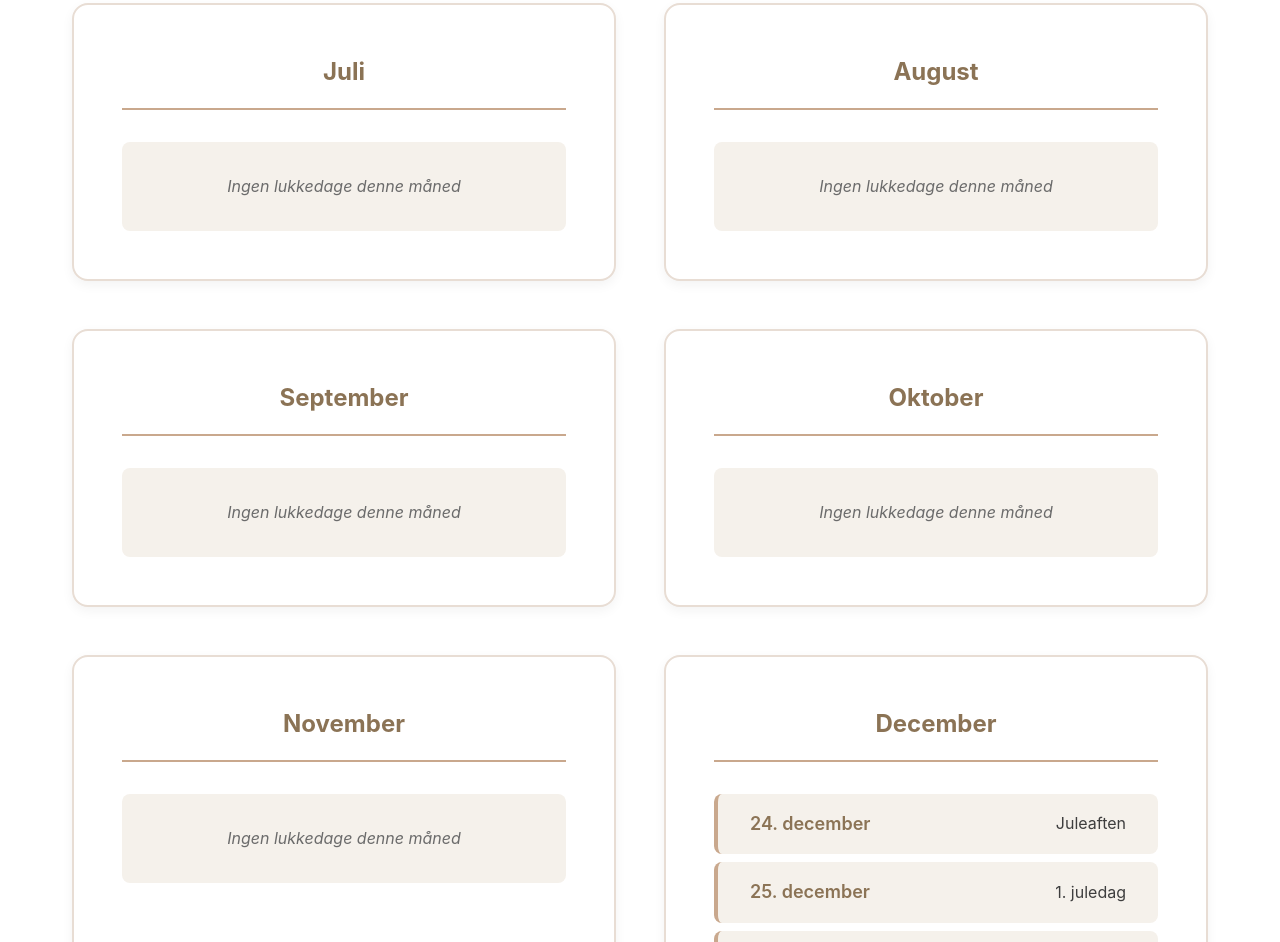
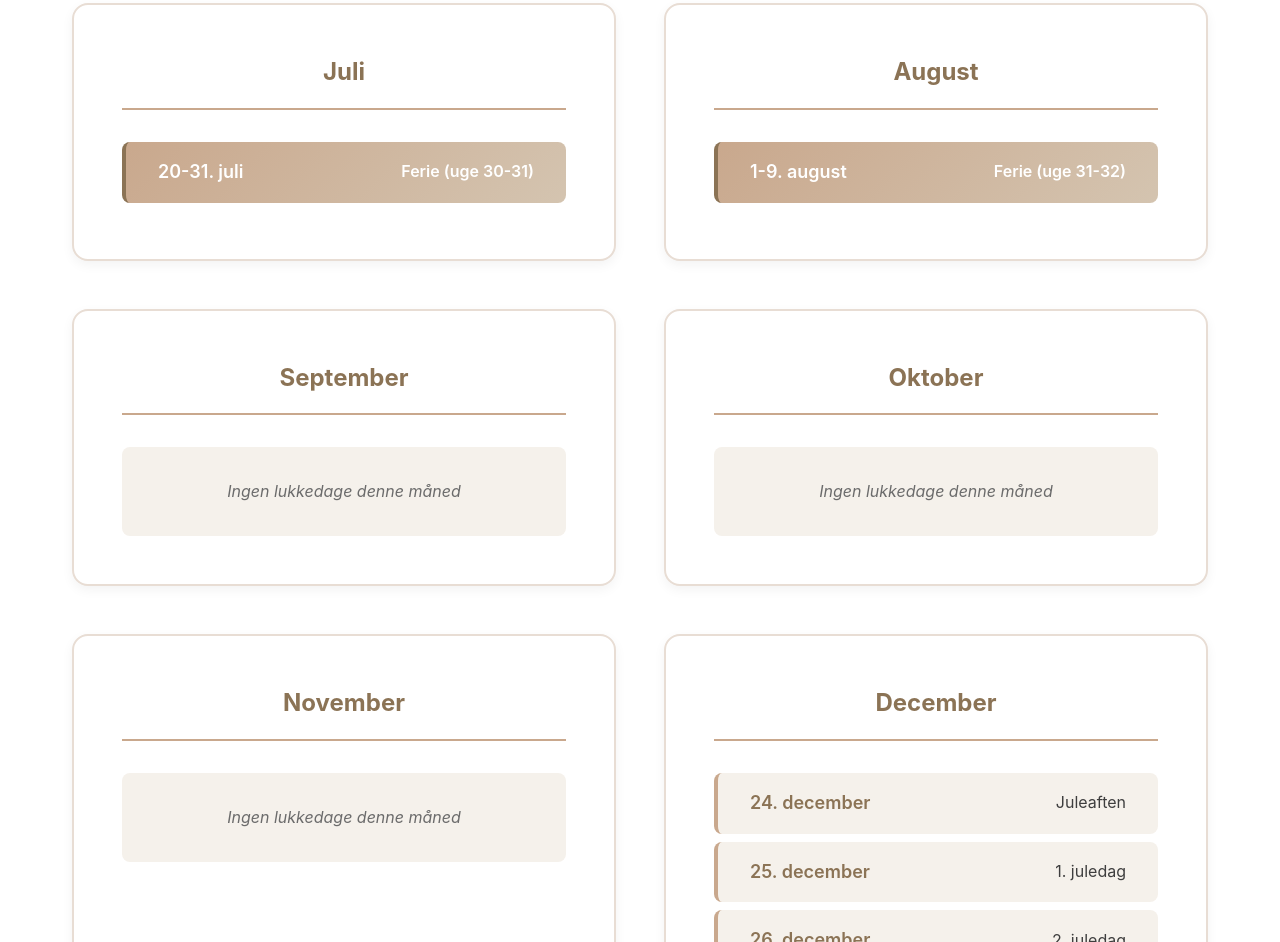
Before and after one commit to styrken/-villa-krol-kke, a website: page ferie.html in a window 1280 px wide. Shown: the part 2251-3193 px from the top of the page. Drawn offline with Linux system fonts and the light colour scheme.

Commit message:
Tilføjet ferie i uge 30-32 (20 juli - 9 august) til kalenderen

```diff
--- a/ferie.html
+++ b/ferie.html
@@ -145,15 +145,17 @@
 
                     <div class="closed-days-month">
                         <h3 class="month-header">Juli</h3>
-                        <div class="no-closed-days">
-                            <p>Ingen lukkedage denne måned</p>
+                        <div class="closed-day-item highlight-period">
+                            <span class="closed-day-date">20-31. juli</span>
+                            <span class="closed-day-name">Ferie (uge 30-31)</span>
                         </div>
                     </div>
 
                     <div class="closed-days-month">
                         <h3 class="month-header">August</h3>
-                        <div class="no-closed-days">
-                            <p>Ingen lukkedage denne måned</p>
+                        <div class="closed-day-item highlight-period">
+                            <span class="closed-day-date">1-9. august</span>
+                            <span class="closed-day-name">Ferie (uge 31-32)</span>
                         </div>
                     </div>
 
```
